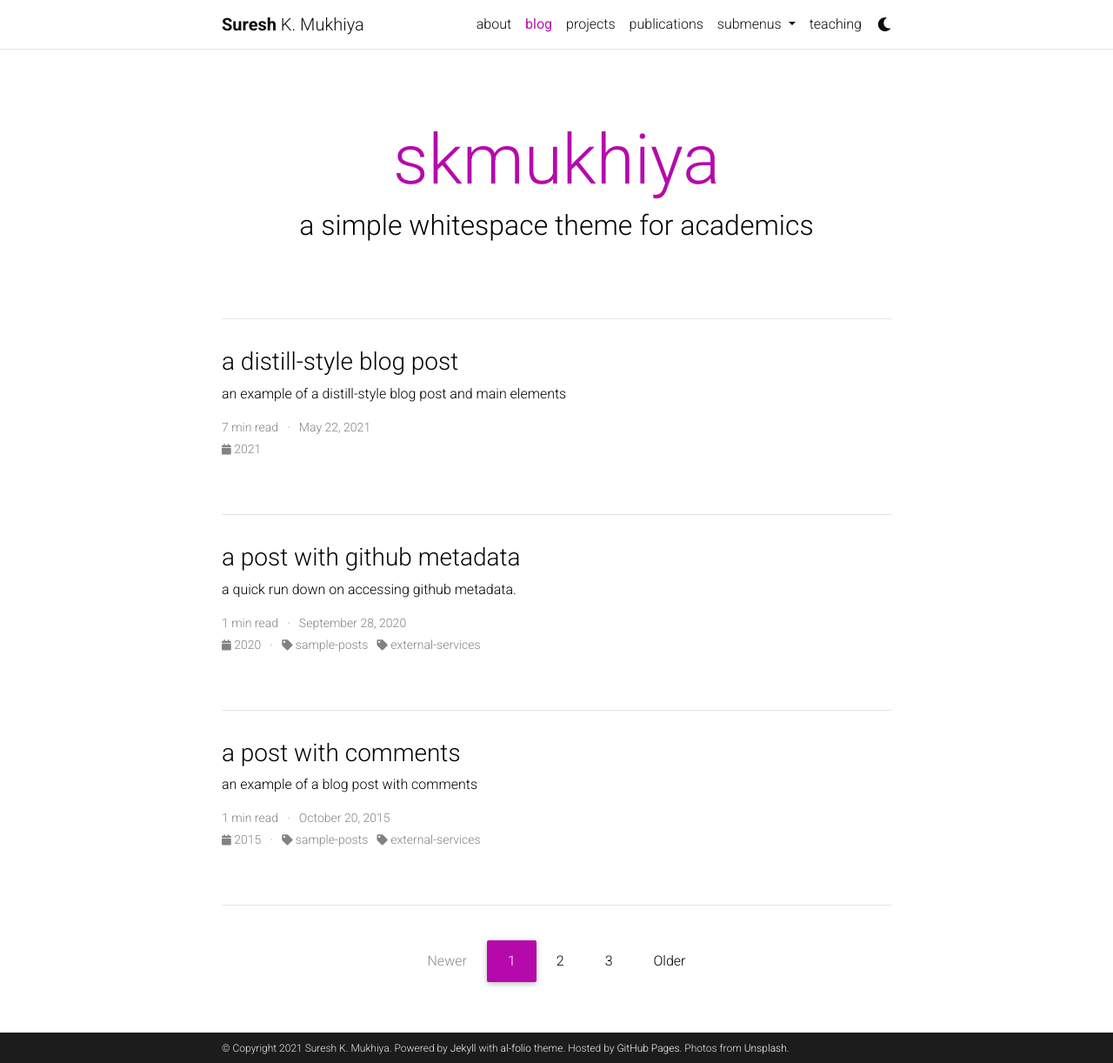
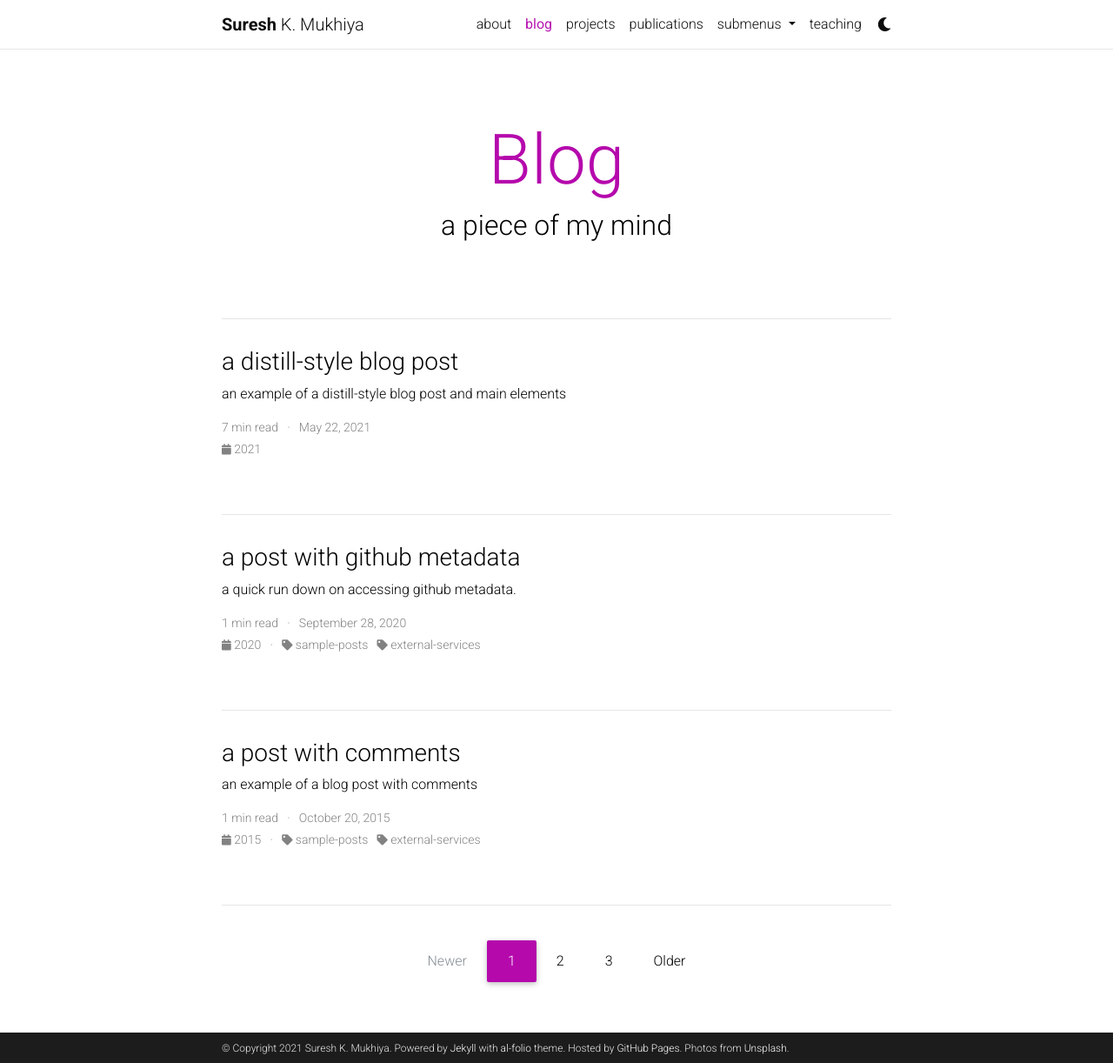
Before and after one commit to sureshHARDIYA/skmukhiya, a Jekyll site: the page built from blog/index.html, in a window 1280 px wide and 1222 px high. Shown: the whole window at 87% size. Built offline with Jekyll 4.4.1, drawn with Linux system fonts in a browser that asks for light colours; nearby versions of some CDN libraries; the list of posts is cut into pages by our own code; comment, search, counter and statistics services are not loaded; a style sheet for code colours, icons or effects is not loaded.

Commit message:
Update _config.yml

```diff
--- a/_config.yml
+++ b/_config.yml
@@ -79,8 +79,8 @@ panelbear_analytics: XXXXXXXXX # panelbear analytics site ID
 # Blog
 # -----------------------------------------------------------------------------
 
-blog_name: skmukhiya  # your blog must have a name for it to show up in the nav bar
-blog_description: a simple whitespace theme for academics
+blog_name: Blog  # your blog must have a name for it to show up in the nav bar
+blog_description: a piece of my mind
 permalink: /blog/:year/:title/
 
 # Pagination
@@ -88,7 +88,7 @@ pagination:
   enabled: true
 
 # Comments
-disqus_shortname: al-folio # put your disqus shortname
+disqus_shortname: suresh-kumar-mukhiya # put your disqus shortname
 # https://help.disqus.com/en/articles/1717111-what-s-a-shortname
 
 # -----------------------------------------------------------------------------
```
